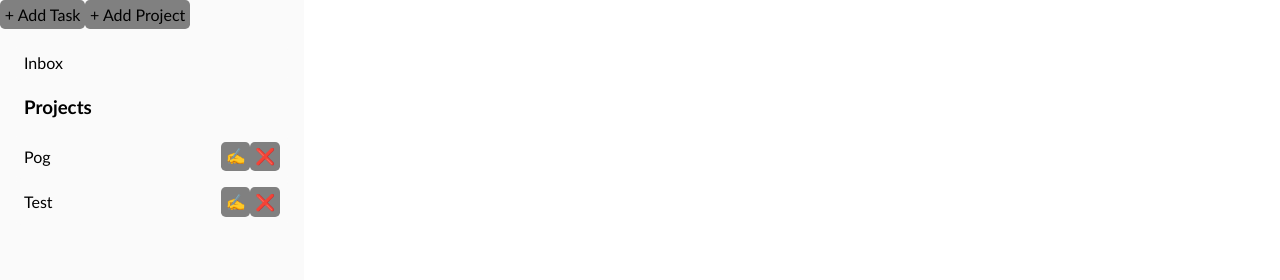
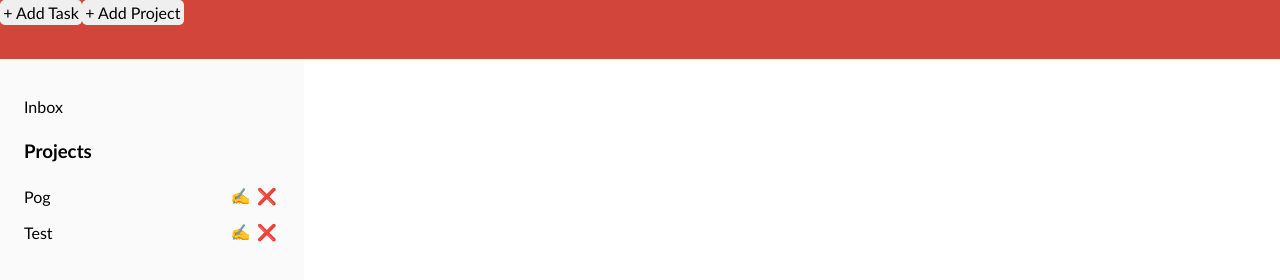
Before and after one commit to ilindaa/todo-list, a website built with webpack: page dist/index.html in a window 1280 px wide. Built offline with Linux system fonts and the light colour scheme.

Commit message:
Updated CSS for sidebar and tasks; Added a navbar

```diff
--- a/src/display.js
+++ b/src/display.js
@@ -46,6 +46,8 @@ export function displayUserProjects() {
         const buttonsDiv = document.createElement('div');
         const editIcon = document.createElement('button');
         const deleteIcon = document.createElement('button');
+
+        buttonsDiv.classList.add('flex-buttons');
 
         editIcon.type = 'button';
         deleteIcon.type = 'button';
--- a/src/style.css
+++ b/src/style.css
@@ -3,6 +3,7 @@
     padding: 0;
     box-sizing: border-box;
     font-family: Calibri;
+    overflow-wrap: anywhere;
 }
 
 :root {
@@ -11,6 +12,15 @@
     --p3-color: #246fe0;
     --p4-color: #666;
     --border-corners: 0.3rem;
+    --gray-color: #eee;
+    --lighter-gray-color: #f5f5f5;
+    --white-color: #fff;
+}
+
+.navbar {
+    background-color: var(--p1-color);
+    display: grid;
+    grid-column: 1 / 3;
 }
 
 body,
@@ -23,6 +33,7 @@ body,
     height: 100vh;
     display: grid;
     grid-template-columns: 1fr 4fr;
+    grid-template-rows: 0.08fr 1fr;
 }
 
 .left-container,
@@ -32,7 +43,15 @@ body,
 }
 
 .right-container {
-    background-color: #ffffff;
+    background-color: var(--white-color);
+}
+
+button {
+    font-size: 1rem;
+    cursor: pointer;
+    outline: none;
+    border: none;
+    padding: 0.2rem;
 }
 
 button,
@@ -41,18 +60,33 @@ button,
     border-radius: var(--border-corners);
 }
 
-button {
-    background-color: gray;
-    font-size: 1rem;
-    cursor: pointer;
-    outline: none;
-    border: none;
-    padding: 0.3rem;
+.sidebar-project,
+.sidebar-task {
+    height: 2.25rem;
+}
+
+/* Project (sidebar) and individual task buttons */
+.flex-buttons,
+.sidebar-task-right {
+    display: flex;
+}
+
+.flex-buttons > button,
+.sidebar-task-right > button {
+    background-color: transparent;
+}
+
+.flex-buttons > button:hover {
+    background-color: var(--lighter-gray-color);
+}
+
+.sidebar-task-right > button:hover {
+    background-color: var(--gray-color);
 }
 
 /* Projects */
 .all-projects {
-    padding: 1rem;
+    padding: 1.8rem 1rem 1rem 1rem;
 }
 
 .projects-title {
@@ -67,11 +101,12 @@ button {
     border: none;
     padding: 0.5rem;
     cursor: pointer;
+    gap: 1rem;
 }
 
 .sidebar-project:hover,
 .active {
-    background-color: #eee;
+    background-color: var(--gray-color);
 }
 
 .all-projects,
@@ -88,10 +123,11 @@ button {
 }
 
 .sidebar-task {
+    background-color: var(--white-color);
     display: flex;
     justify-content: space-between;
     align-items: center;
-    background-color: white;
+    border: 1px solid var(--gray-color);
     padding: 0.5rem;
 }
 
```
Also changed, not shown: dist/index.html, dist/main.js.
